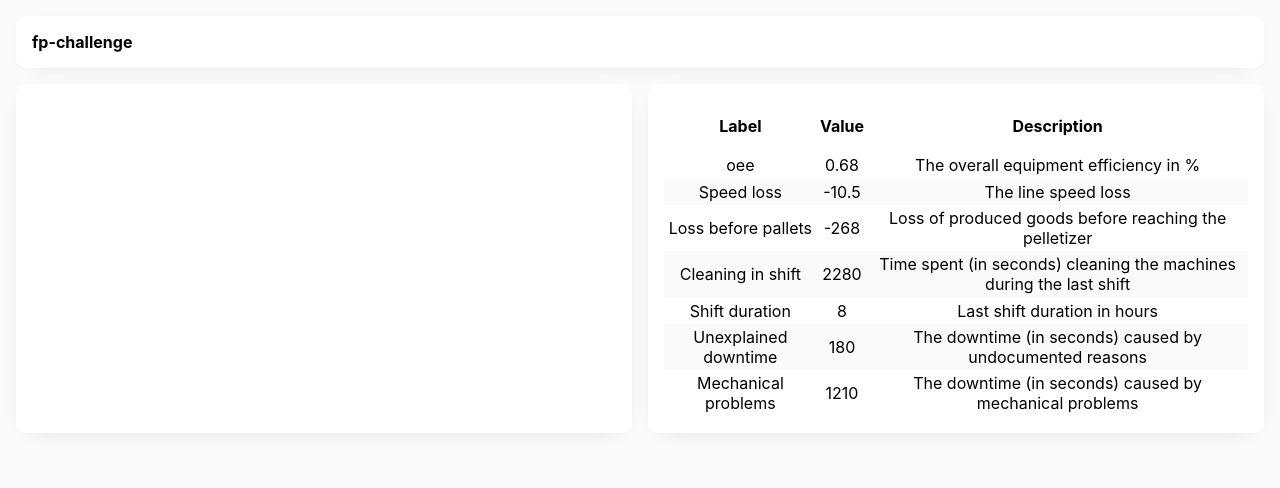
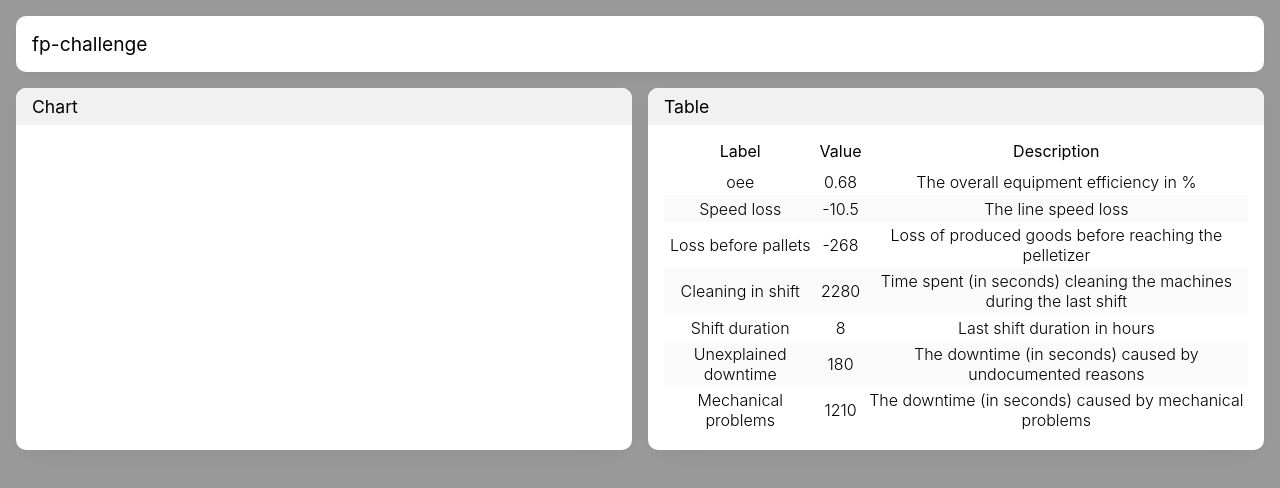
Before and after one commit to mat-sz/fp-challenge, a React (Create React App) app: page / in a window 1280 px wide. Shown: the top 488 px of the page. Built offline with nearby package versions, Linux system fonts and the light colour scheme; the HTML template or start-up script is replaced by a standard one.

Commit message:
added titles and updated app styles

```diff
--- a/src/App.tsx
+++ b/src/App.tsx
@@ -2,6 +2,7 @@ import React from 'react';
 import { useSelector } from 'react-redux';
 
 import { Box } from './components/Box';
+import { BoxTitle } from './components/BoxTitle';
 import { Chart } from './components/Chart';
 import { Grid } from './components/Grid';
 import { Header } from './components/Header';
@@ -9,8 +10,6 @@ import { Logo } from './components/Logo';
 import { Table } from './components/Table';
 import { GlobalStyle } from './globalStyle';
 import { StateType } from './reducers';
-
-const title = process.env.REACT_APP_TITLE || '';
 
 export const App: React.FC = () => {
   const entries = useSelector((state: StateType) => state.entries);
@@ -25,9 +24,11 @@ export const App: React.FC = () => {
           </Box>
         </Header>
         <Box>
+          <BoxTitle>Chart</BoxTitle>
           <Chart />
         </Box>
         <Box>
+          <BoxTitle>Table</BoxTitle>
           <Table>
             <thead>
               <tr>
--- a/src/components/Box.tsx
+++ b/src/components/Box.tsx
@@ -5,4 +5,5 @@ export const Box = styled.div`
   border-radius: 10px;
   box-shadow: 0 5px 25px -15px rgb(0, 0, 0, 0.2);
   padding: 1rem;
+  overflow: hidden;
 `;
--- /dev/null
+++ b/src/components/BoxTitle.tsx
@@ -0,0 +1,10 @@
+import styled from 'styled-components';
+
+export const BoxTitle = styled.div`
+  font-weight: 400;
+  font-size: 1.1rem;
+  background: #f1f1f1;
+  margin: -1rem;
+  padding: 0.5rem 1rem;
+  margin-bottom: 0.5rem;
+`;
--- a/src/components/Logo.tsx
+++ b/src/components/Logo.tsx
@@ -4,8 +4,9 @@ import styled from 'styled-components';
 const title = process.env.REACT_APP_TITLE || '';
 
 const H1 = styled.h1`
-  font-size: 1rem;
+  font-size: 1.2rem;
   margin: 0;
+  font-weight: 400;
 `;
 
 export const Logo = () => <H1>{title}</H1>;
--- a/src/components/Table.tsx
+++ b/src/components/Table.tsx
@@ -14,8 +14,9 @@ export const Table = styled.table`
   }
 
   th {
-    padding-top: 1rem;
-    padding-bottom: 1rem;
+    padding-top: 0.5rem;
+    padding-bottom: 0.5rem;
+    font-weight: 400;
   }
 
   tr:nth-child(even) {
--- a/src/globalStyle.ts
+++ b/src/globalStyle.ts
@@ -1,6 +1,8 @@
 import { createGlobalStyle } from 'styled-components';
 
 export const GlobalStyle = createGlobalStyle`
+  @import url('https://fonts.googleapis.com/css2?family=Farro:wght@300;400&display=swap');
+
   * {
     box-sizing: border-box;
   }
@@ -15,9 +17,10 @@ export const GlobalStyle = createGlobalStyle`
   }
 
   body {
-    font-family: -apple-system, BlinkMacSystemFont, 'Segoe UI', Roboto, Oxygen,
+    font-family: 'Farro', -apple-system, BlinkMacSystemFont, 'Segoe UI', Roboto, Oxygen,
       Ubuntu, Cantarell, 'Open Sans', 'Helvetica Neue', sans-serif;
-    background: #fafafa;
+    background: #999;
+    font-weight: 300;
   }
 
   body > div {
```
